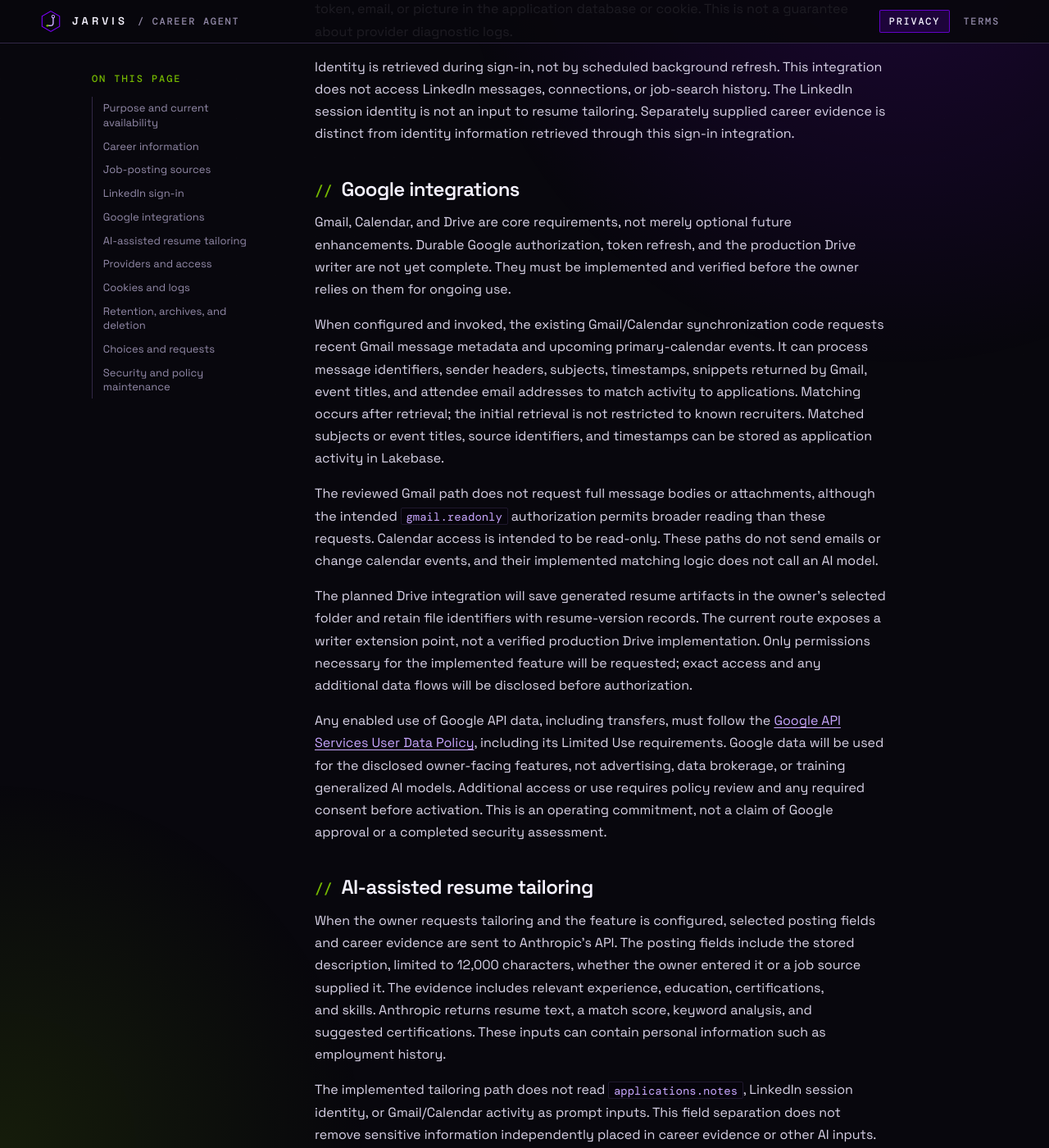
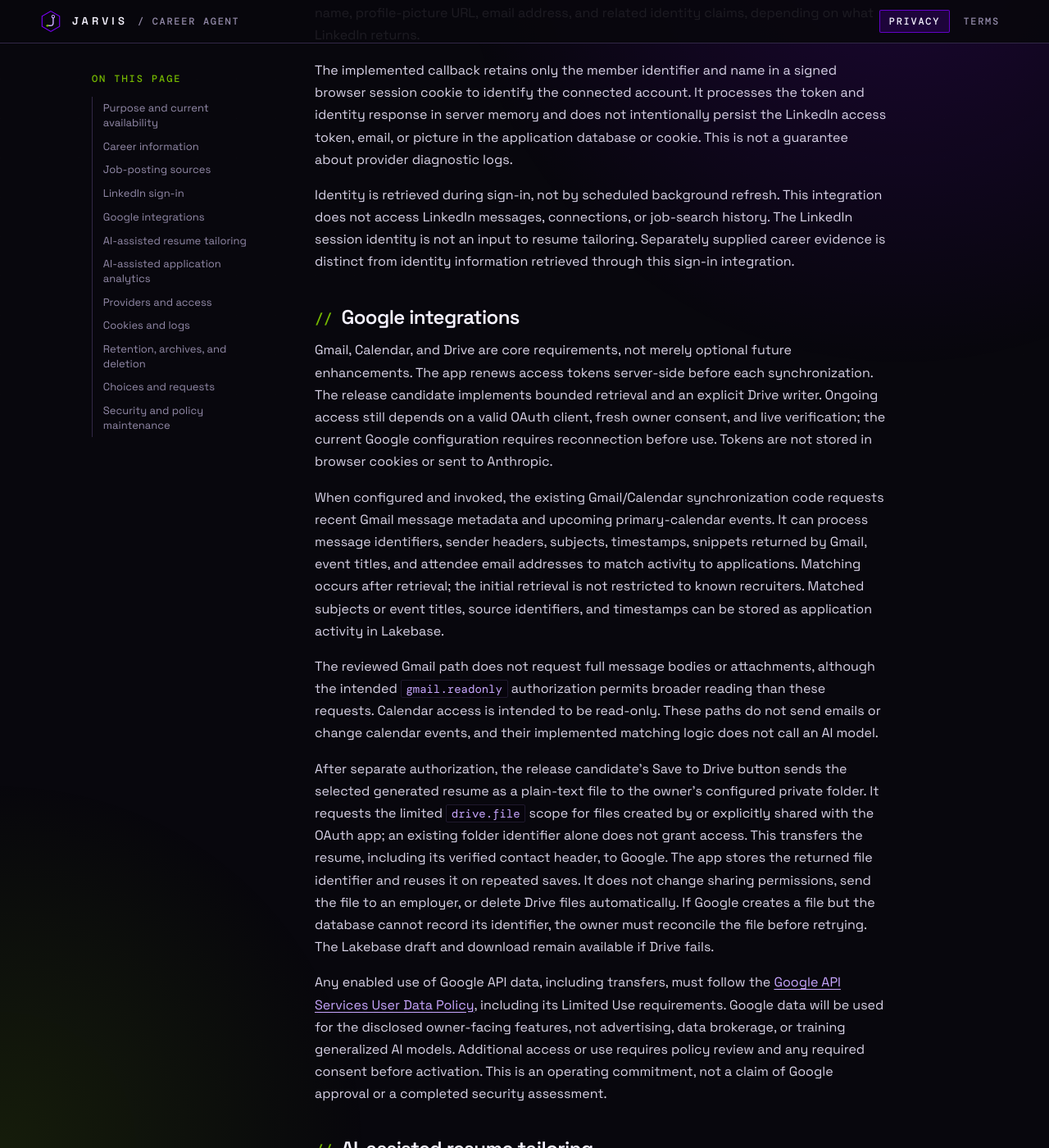
Before and after one commit to TMC-The-Meredith-Collective/career-agent-docs, a Jekyll site: the page built from privacy.md, in a window 1280 px wide and 1400 px high, scrolled down 2673 px. Shown: the whole window at 82% size. Built offline with Jekyll 4.4.1, drawn with Linux system fonts in a browser that asks for light colours; some of the changed text lies outside the part shown.

Commit message:
Document candidate resume storage, analytics, Drive saves and archives

```diff
--- a/privacy.md
+++ b/privacy.md
@@ -7,6 +7,10 @@ permalink: /privacy/
 # JARVIS Career Agent Privacy Policy
 
 **Effective date:** September 30, 2026
+
+**Release notice:** The resume storage, analytics, Drive save, and archive changes
+below describe the reviewed release candidate. They require approval, schema
+provisioning, and deployment before becoming available in the live application.
 
 **Operator:** David Russell Meredith — The Meredith Collective
 
@@ -24,7 +28,7 @@ The application is still being provisioned. LinkedIn sign-in, Google Gmail, Cale
 
 The application processes owner-supplied employment history, education, certifications, skills, and other career evidence. Job-tracking records can contain company and role names, job URLs, locations, compensation ranges, application statuses, dates, and private notes.
 
-The configured database stores postings, application records, resume-version metadata, match scores, gap analyses, application activity, and job-posting synchronization records. Generated resume text is returned to the browser. Saving a separate resume file depends on the storage integration. These records support the owner's career preparation and application tracking, not advertising or data brokerage.
+The configured database stores postings, application records, resume-version metadata, match scores, gap analyses, application activity, and job-posting synchronization records. The release candidate also stores generated resume text privately in Lakebase so the owner can reopen and download a draft. Application list responses omit this text. A separate, explicit Drive save can store a text file and its file identifier after Google authorization is configured. These records support the owner's career preparation and application tracking, not advertising or data brokerage. Legacy drafts with no stored text require re-tailoring.
 
 ## Job-posting sources
 
@@ -54,13 +58,13 @@ Identity is retrieved during sign-in, not by scheduled background refresh. This
 
 ## Google integrations
 
-Gmail, Calendar, and Drive are core requirements, not merely optional future enhancements. Durable Google authorization, token refresh, and the production Drive writer are not yet complete. They must be implemented and verified before the owner relies on them for ongoing use.
+Gmail, Calendar, and Drive are core requirements, not merely optional future enhancements. The app renews access tokens server-side before each synchronization. The release candidate implements bounded retrieval and an explicit Drive writer. Ongoing access still depends on a valid OAuth client, fresh owner consent, and live verification; the current Google configuration requires reconnection before use. Tokens are not stored in browser cookies or sent to Anthropic.
 
 When configured and invoked, the existing Gmail/Calendar synchronization code requests recent Gmail message metadata and upcoming primary-calendar events. It can process message identifiers, sender headers, subjects, timestamps, snippets returned by Gmail, event titles, and attendee email addresses to match activity to applications. Matching occurs after retrieval; the initial retrieval is not restricted to known recruiters. Matched subjects or event titles, source identifiers, and timestamps can be stored as application activity in Lakebase.
 
 The reviewed Gmail path does not request full message bodies or attachments, although the intended `gmail.readonly` authorization permits broader reading than these requests. Calendar access is intended to be read-only. These paths do not send emails or change calendar events, and their implemented matching logic does not call an AI model.
 
-The planned Drive integration will save generated resume artifacts in the owner's selected folder and retain file identifiers with resume-version records. The current route exposes a writer extension point, not a verified production Drive implementation. Only permissions necessary for the implemented feature will be requested; exact access and any additional data flows will be disclosed before authorization.
+After separate authorization, the release candidate's Save to Drive button sends the selected generated resume as a plain-text file to the owner's configured private folder. It requests the limited `drive.file` scope for files created by or explicitly shared with the OAuth app; an existing folder identifier alone does not grant access. This transfers the resume, including its verified contact header, to Google. The app stores the returned file identifier and reuses it on repeated saves. It does not change sharing permissions, send the file to an employer, or delete Drive files automatically. If Google creates a file but the database cannot record its identifier, the owner must reconcile the file before retrying. The Lakebase draft and download remain available if Drive fails.
 
 Any enabled use of Google API data, including transfers, must follow the [Google API Services User Data Policy](https://developers.google.com/terms/api-services-user-data-policy), including its Limited Use requirements. Google data will be used for the disclosed owner-facing features, not advertising, data brokerage, or training generalized AI models. Additional access or use requires policy review and any required consent before activation. This is an operating commitment, not a claim of Google approval or a completed security assessment.
 
@@ -71,6 +75,24 @@ When the owner requests tailoring and the feature is configured, selected postin
 The implemented tailoring path does not read `applications.notes`, LinkedIn session identity, or Gmail/Calendar activity as prompt inputs. This field separation does not remove sensitive information independently placed in career evidence or other AI inputs. The owner should submit only information they are willing and authorized to provide for AI processing.
 
 Outputs require human review. The reviewed tailoring route does not automatically submit applications or send resumes to employers. Anthropic's applicable service terms and account settings govern its handling of API inputs and outputs; this policy does not promise zero provider retention or a particular processing country. No assertion is made that the operator has a special zero-retention agreement.
+
+The release candidate adds the verified name and contact header locally after the
+model returns a draft. That header is not an input to the tailoring model. Other
+personal information independently present in career evidence can still be sent
+as described above.
+
+## AI-assisted application analytics
+
+When the owner uses Ask Keener in the release candidate, the question and an
+approved database schema are sent to Anthropic to produce a read-only query. The
+server checks effective database permissions before this call, runs the query
+under a restricted PostgreSQL role with a timeout and row limit, and sends only
+approved operational or aggregate result fields to Anthropic for explanation.
+These fields can include employer/role names, application stages and dates,
+counts, and evidence-match scores. Private notes, activity summaries, resume text,
+original job-source records, and archive contents are excluded from this path.
+The owner's question is an AI input; do not include sensitive information that
+the owner does not intend to send to Anthropic. Answers require human review.
 
 ## Providers and access
 
@@ -90,6 +112,11 @@ Provider processing locations, service logs, and backups are governed by applica
 
 The application uses a signed session cookie for LinkedIn OAuth state and the connected identifier and name. A signature protects against undetected modification; it does not encrypt the cookie's contents. Clearing application cookies removes that browser's stored session but does not revoke provider authorization or delete database records. Browser session restoration can preserve session cookies.
 
+The release candidate expires LinkedIn sign-in state after 10 minutes and consumes
+it before exchanging a code. Its signed identity cookie has an eight-hour lifetime
+and uses Secure, HttpOnly, and SameSite=Lax in production. Databricks authentication
+has separate platform-managed cookies and remains the access boundary.
+
 Databricks and authentication providers can use their own cookies and process connection metadata, requests, errors, and identifiers. Cookie configuration, log content, and provider retention must be checked before deployment; no fixed deletion interval for logs or backups is promised by this notice. Additional Unity Catalog telemetry export has not been verified as enabled. This documentation site does not add advertising trackers or analytics scripts.
 
 ## Retention, archives, and deletion
@@ -100,7 +127,19 @@ The owner has adopted these requirements for owner-managed career records:
 - **Archives:** remain until the owner explicitly approves deletion, without a fixed automatic expiry. Archives remain personal information; compression is not deletion or anonymization.
 - **Master career evidence:** employment history, education, and certifications remain active indefinitely, separate from the one-year application-record schedule.
 
-The archival schedule is not yet automated in the reviewed application. Records currently remain until the operator acts on them. Closure-date tracking, archival, and deletion procedures still require implementation and verification. There is no claim that a scheduled process already archives or erases data.
+The release candidate tracks closure when an application enters Rejected or
+Withdrawn. Switching between those stages preserves its closure date; reopening
+clears it. A legacy record with an unknown closure date is skipped until the owner
+supplies a verified date. The owner explicitly runs Archive eligible records;
+each run handles up to 100 records at or beyond one calendar year after closure.
+A February 29 closure reaches its anniversary on February 28 in the following
+non-leap year. Archiving removes records from the active pipeline, stores a
+compressed private snapshot and checksum, and preserves the original application,
+resume, notes, and events. Restoring checks snapshot integrity and reopens the
+application as Applied; historical snapshots remain. There is no background
+archive schedule or deletion endpoint. Records and snapshots remain until the
+operator takes an approved action. Compression does not remove provider data or
+override deletion obligations.
 
 David Russell Meredith (Russ Meredith / Russypher) is responsible for administration and privacy requests. J.A.R.V.I.S. may assist with authorized administration, but every deletion by J.A.R.V.I.S. requires the owner's explicit permission. Permission to archive or compress is not permission to destroy source records. J.A.R.V.I.S. is not a separate legal operator, and this policy itself grants no technical privileges.
 
```
